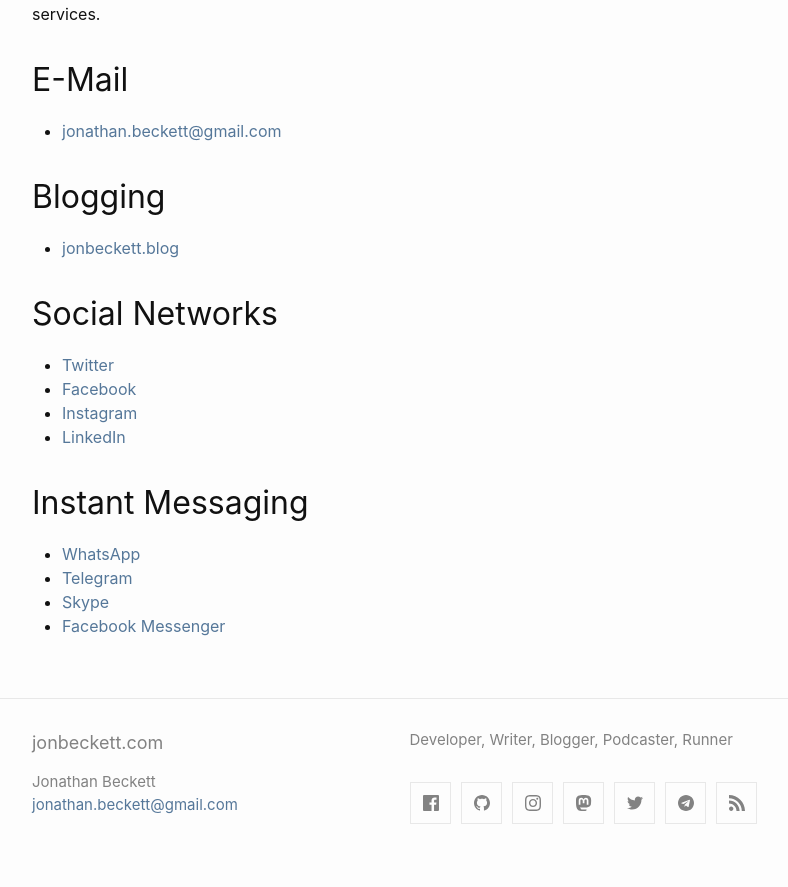
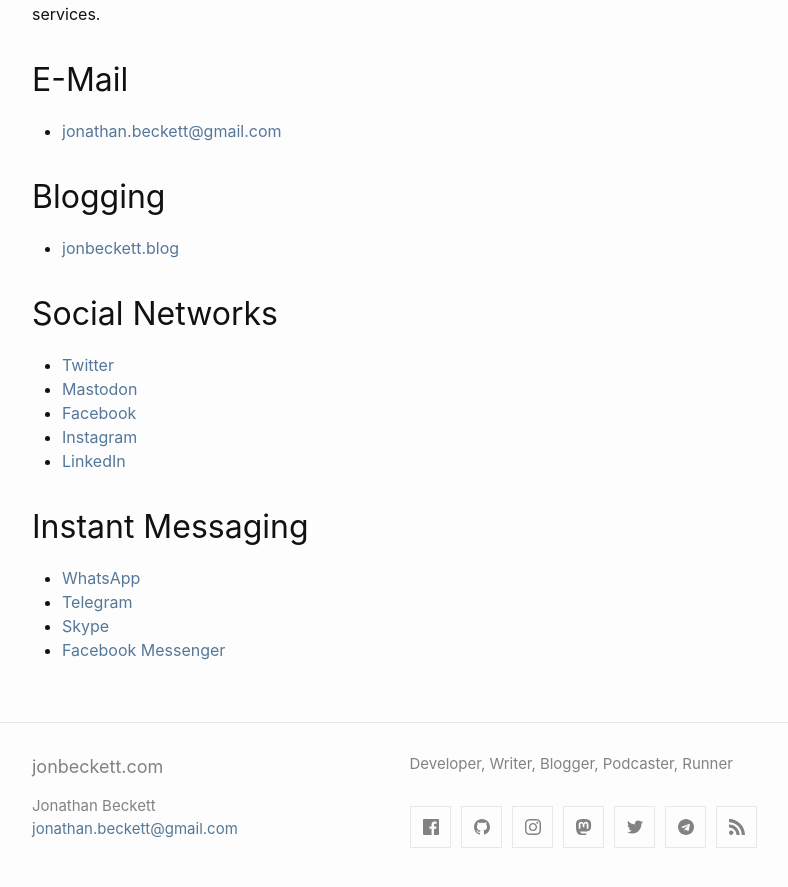
Before and after one commit to quark-bar/jonbeckett.github.io, a Jekyll site: the page built from contact.md, in a window 1280 px wide and 900 px high, scrolled down 748 px. Shown: the top 887 px of the window, without its empty margins (238-1026 px from the left). Built offline with Jekyll 4.4.1, drawn with Linux system fonts in a browser that asks for light colours.

Commit message:
Update contact.md

```diff
--- a/contact.md
+++ b/contact.md
@@ -21,6 +21,7 @@ If you would like to get in touch, by far the most reliable method is email, alt
 ## Social Networks
 
 * [Twitter](https://twitter.com/jonbeckett)
+* [Mastodon](https://mstdn.social/jonbeckett)
 * [Facebook](https://facebook.com/jonbeckett)
 * [Instagram](https://instagram.com/jonbeckett)
 * [LinkedIn](https://linkedin.com/in/jonathanbeckett)
```
